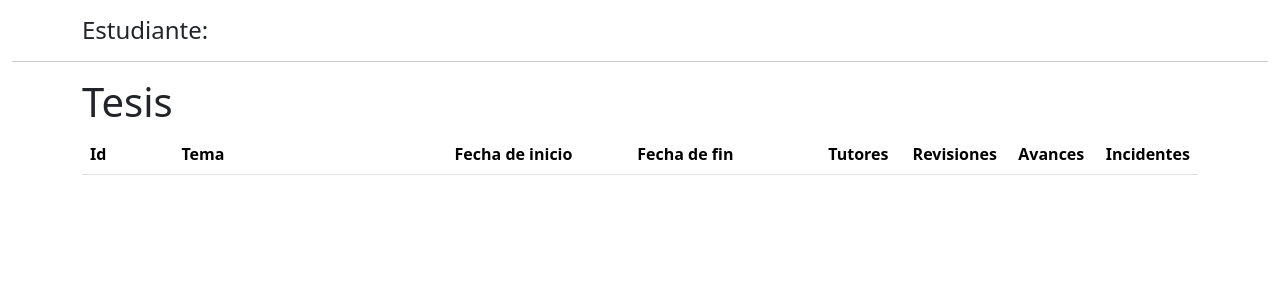
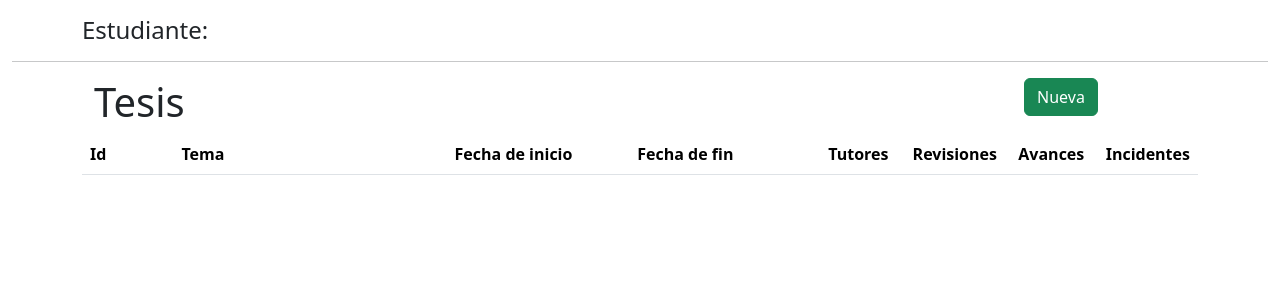
Before and after one commit to fidel2002/CUNOC_TESIS, a PHP site: page /view_tesis.php in a window 1280 px wide. Shown: the part 56-356 px from the top of the page. Run offline with PHP 8.4, Linux system fonts and the light colour scheme; data comes from the database, SQL or seed files in the repository; lists and menus that the app fills with data are empty.

Commit message:
adding btn

```diff
--- a/view_tesis.php
+++ b/view_tesis.php
@@ -48,7 +48,18 @@ $thesisArray = $studentDataDB->getTesis($conexion, $idStudent, $idCarrer);
         </section>
         <hr>
         <section class="container">
-            <h1>Tesis</h1>
+            <div class="container">
+                <div class="row">
+                    <div class="col-10">
+                        <h1>Tesis</h1>
+                    </div>
+                    <div class="col-2">
+                        <button class="btn btn-success">
+                            Nueva
+                        </button>
+                    </div>
+                </div>
+            </div>
             <table class="table">
                 <thead>
                     <tr>
```
